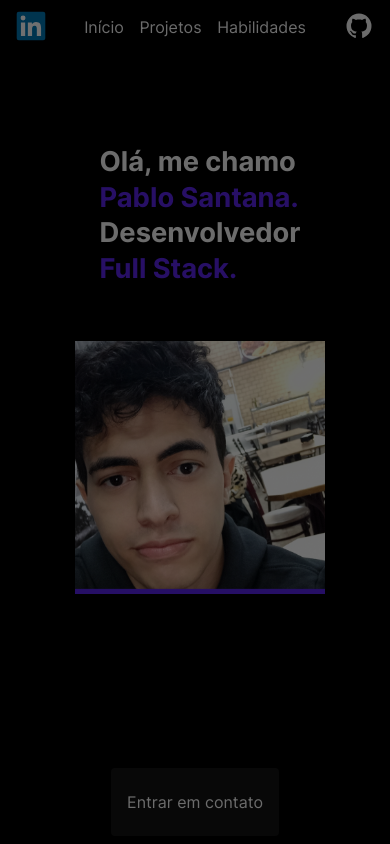
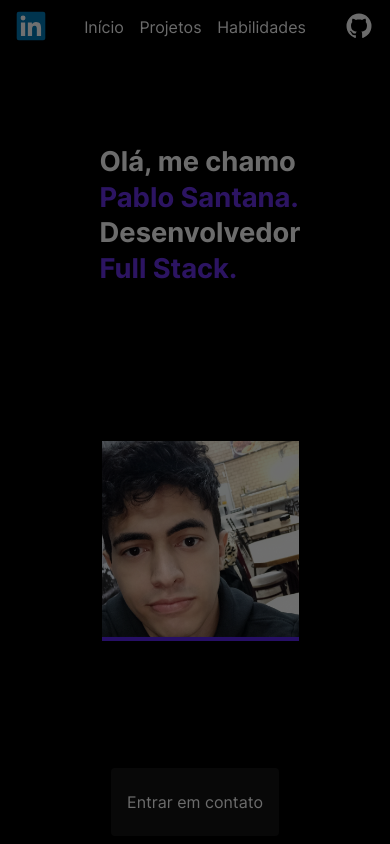
Before and after one commit to pablo-s-dev/Portfolio, a Next.js app: page / in a window 390 px wide. Shown: the top 844 px of the page. Built offline with nearby package versions, Linux system fonts and the light colour scheme.

Commit message:
size changes

```diff
--- a/src/app/components/Welcome/welcome.module.css
+++ b/src/app/components/Welcome/welcome.module.css
@@ -159,13 +159,15 @@
 		height: 60vmin;
 	} */
 	.pic {
-		width: min(350px, 30vh);
-		height: min(350px, 30vh);
+		width: min(200px, 20rem);
+		height: min(200px, 20rem);
+		justify-content: center;
+		align-items: center;
 	}
 	.img {
 		display: block;
-		width: min(350px, 30vh);
-		height: min(350px, 30vh);
+		width: min(200px, 20rem);
+		height: min(200px, 20rem);
 	}
 }
 .blinking {
--- a/src/app/globals.css
+++ b/src/app/globals.css
@@ -31,7 +31,7 @@ a {
 }
 
 strong {
-	color: #5924e7;
+	color: #642fe0;
 }
 @media (max-width: 700px) {
 	html {
```
